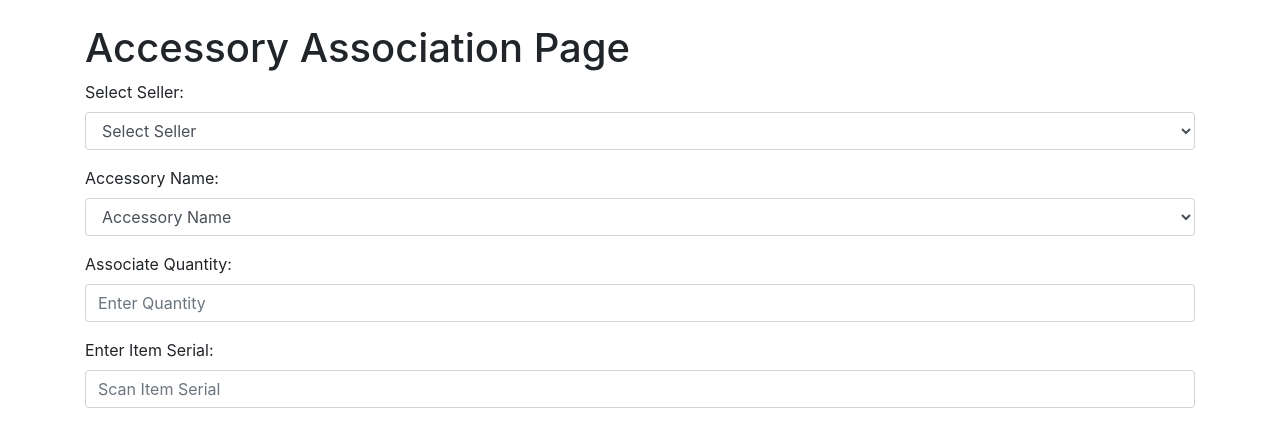
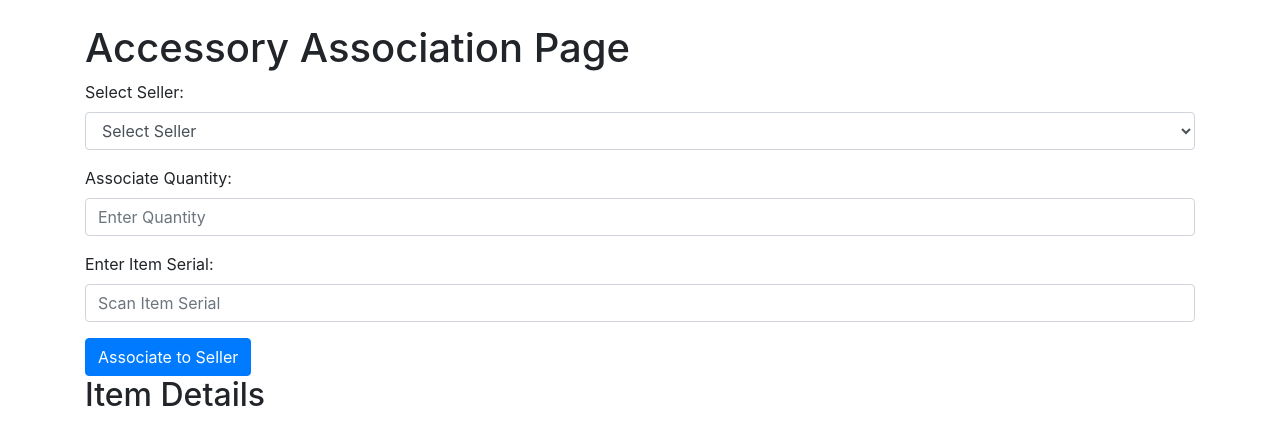
Before and after one commit to Denuwan392/santek-mobile, a Django app: template inventory/templates/inventory/accessory_association.html in a window 1280 px wide. Shown: the part 56-478 px from the top of the page. Run offline with Django 5.2, Linux system fonts and the light colour scheme; the template is opened without the code that fills it, so the values that code supplies are empty; some libraries are stand-ins or nearby versions.

Commit message:
Update accessory_association.html

```diff
--- a/inventory/templates/inventory/accessory_association.html
+++ b/inventory/templates/inventory/accessory_association.html
@@ -2,10 +2,10 @@
 
 {% block content %}
 <h1>Accessory Association Page</h1>
+
 <form method="POST">
     {% csrf_token %}
-
-<div class="form-group">
+    <div class="form-group">
         <label for="seller">Select Seller:</label>
         <select name="seller" id="seller" class="form-control">
             <option value="">Select Seller</option>
@@ -15,16 +15,6 @@
         </select>
     </div>
 
-
-    <div class="form-group">
-        <label for="item">Accessory Name:</label>
-        <select name="item" id="item" class="form-control">
-            <option value="">Accessory Name</option>
-            {% for accessory in accessories %}
-                <option value="{{ accessory.item.id }}">{{ accessory.item.name }}</option>
-            {% endfor %}
-        </select>
-    </div>
 
     <div class="form-group">
         <label for="quantity">Associate Quantity:</label>
```
